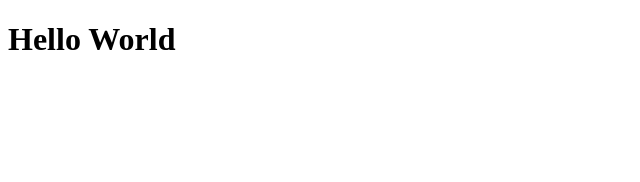
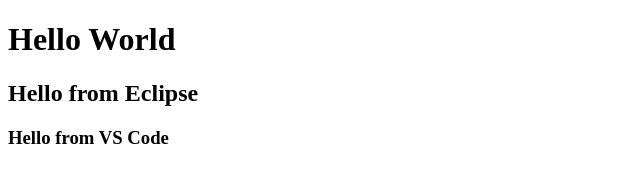
Before and after one commit to bayoubengal96/cis2030lab, a plain HTML site: page index.html in a window 1280 px wide. Shown: the whole page, without its empty margins (0-640 px from the left). Drawn offline with Linux system fonts and the light colour scheme.

Commit message:
Added updates

```diff
--- a/index.html
+++ b/index.html
@@ -6,5 +6,7 @@
         </head>
         <body>
                <h1>Hello World</h1>
+			   <h2>Hello from Eclipse</h2>
+                        <h3>Hello from VS Code</h3>
         </body>
 </html>
```
Also changed, not shown: 1 other file.
